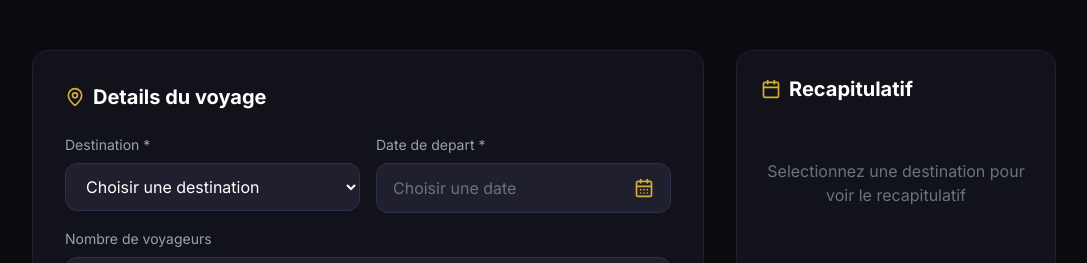
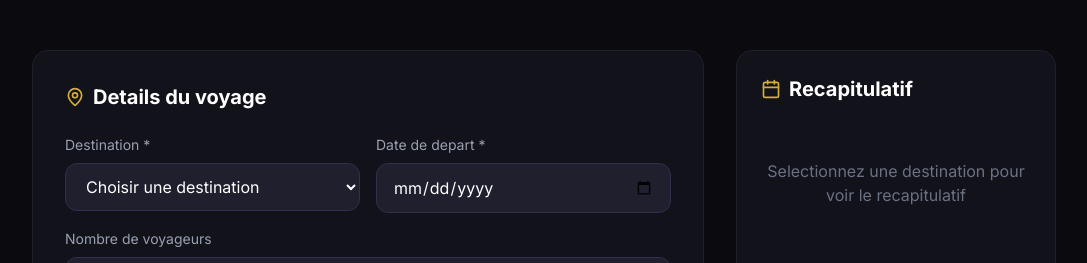
Before and after one commit to Zowx/timetravel-webapp, a Next.js app: page / in a window 1280 px wide. Shown: the part 3101-3364 px from the top of the page, without its empty margins (96-1183 px from the left). Built offline with nearby package versions, Linux system fonts and the light colour scheme.

Commit message:
Revert "💄 style: add react-day-picker for date selection"
This reverts commit 393ca8b4312090faf18fac112936bba7ae13a545.

```diff
--- a/package.json
+++ b/package.json
@@ -9,12 +9,10 @@
     "lint": "eslint"
   },
   "dependencies": {
-    "date-fns": "^4.1.0",
     "framer-motion": "^12.29.2",
     "lucide-react": "^0.563.0",
     "next": "16.1.6",
     "react": "19.2.3",
-    "react-day-picker": "^9.13.0",
     "react-dom": "19.2.3"
   },
   "devDependencies": {
--- a/src/components/Reservation.tsx
+++ b/src/components/Reservation.tsx
@@ -8,12 +8,7 @@ import {
   MapPin,
   CheckCircle,
   AlertCircle,
-  CalendarDays,
 } from "lucide-react";
-import { DayPicker } from "react-day-picker";
-import { format } from "date-fns";
-import { fr } from "date-fns/locale";
-import "react-day-picker/style.css";
 
 const destinations = [
   { id: "paris", name: "Paris 1889", price: 12500 },
@@ -24,14 +19,13 @@ const destinations = [
 export default function Reservation() {
   const [formData, setFormData] = useState({
     destination: "",
+    date: "",
     travelers: "1",
     name: "",
     email: "",
     phone: "",
     message: "",
   });
-  const [selectedDate, setSelectedDate] = useState<Date | undefined>(undefined);
-  const [showCalendar, setShowCalendar] = useState(false);
   const [isSubmitted, setIsSubmitted] = useState(false);
   const [errors, setErrors] = useState<Record<string, string>>({});
 
@@ -46,7 +40,7 @@ export default function Reservation() {
     const newErrors: Record<string, string> = {};
     if (!formData.destination)
       newErrors.destination = "Selectionnez une destination";
-    if (!selectedDate) newErrors.date = "Selectionnez une date";
+    if (!formData.date) newErrors.date = "Selectionnez une date";
     if (!formData.name) newErrors.name = "Entrez votre nom";
     if (!formData.email) newErrors.email = "Entrez votre email";
     else if (!/\S+@\S+\.\S+/.test(formData.email))
@@ -72,14 +66,6 @@ export default function Reservation() {
     setFormData((prev) => ({ ...prev, [name]: value }));
     if (errors[name]) {
       setErrors((prev) => ({ ...prev, [name]: "" }));
-    }
-  };
-
-  const handleDateSelect = (date: Date | undefined) => {
-    setSelectedDate(date);
-    setShowCalendar(false);
-    if (errors.date) {
-      setErrors((prev) => ({ ...prev, date: "" }));
     }
   };
 
@@ -150,71 +136,19 @@ export default function Reservation() {
                     )}
                   </div>
 
-                  {/* Date Picker */}
-                  <div className="relative">
+                  {/* Date */}
+                  <div>
                     <label className="block text-sm text-gray-400 mb-2">
                       Date de depart *
                     </label>
-                    <button
-                      type="button"
-                      onClick={() => setShowCalendar(!showCalendar)}
-                      className={`w-full bg-[#1f1f2e] border ${errors.date ? "border-red-500" : "border-[#2f2f4e]"} rounded-xl px-4 py-3 text-left text-white focus:outline-none focus:border-[#d4af37] transition-colors flex items-center justify-between`}
-                    >
-                      <span
-                        className={
-                          selectedDate ? "text-white" : "text-gray-500"
-                        }
-                      >
-                        {selectedDate
-                          ? format(selectedDate, "dd MMMM yyyy", { locale: fr })
-                          : "Choisir une date"}
-                      </span>
-                      <CalendarDays className="w-5 h-5 text-[#d4af37]" />
-                    </button>
-
-                    {showCalendar && (
-                      <motion.div
-                        initial={{ opacity: 0, y: -10 }}
-                        animate={{ opacity: 1, y: 0 }}
-                        className="absolute z-50 mt-2 bg-[#12121a] border border-[#2f2f4e] rounded-xl shadow-2xl p-4"
-                      >
-                        <DayPicker
-                          mode="single"
-                          selected={selectedDate}
-                          onSelect={handleDateSelect}
-                          locale={fr}
-                          disabled={{ before: new Date() }}
-                          classNames={{
-                            root: "text-white",
-                            months: "flex flex-col",
-                            month: "space-y-4",
-                            caption:
-                              "flex justify-center pt-1 relative items-center text-[#d4af37] font-bold",
-                            caption_label: "text-sm font-medium",
-                            nav: "space-x-1 flex items-center",
-                            nav_button:
-                              "h-7 w-7 bg-[#1f1f2e] hover:bg-[#2f2f4e] rounded-lg flex items-center justify-center transition-colors",
-                            nav_button_previous: "absolute left-1",
-                            nav_button_next: "absolute right-1",
-                            table: "w-full border-collapse space-y-1",
-                            head_row: "flex",
-                            head_cell:
-                              "text-gray-500 rounded-md w-9 font-normal text-[0.8rem]",
-                            row: "flex w-full mt-2",
-                            cell: "text-center text-sm p-0 relative",
-                            day: "h-9 w-9 p-0 font-normal rounded-lg hover:bg-[#d4af37] hover:text-[#0a0a0f] transition-colors flex items-center justify-center",
-                            day_selected:
-                              "bg-[#d4af37] text-[#0a0a0f] font-bold",
-                            day_today: "border border-[#d4af37] text-[#d4af37]",
-                            day_outside: "text-gray-600 opacity-50",
-                            day_disabled:
-                              "text-gray-600 opacity-30 cursor-not-allowed hover:bg-transparent",
-                            day_hidden: "invisible",
-                          }}
-                        />
-                      </motion.div>
-                    )}
-
+                    <input
+                      type="date"
+                      name="date"
+                      value={formData.date}
+                      onChange={handleChange}
+                      min={new Date().toISOString().split("T")[0]}
+                      className={`w-full bg-[#1f1f2e] border ${errors.date ? "border-red-500" : "border-[#2f2f4e]"} rounded-xl px-4 py-3 text-white focus:outline-none focus:border-[#d4af37] transition-colors`}
+                    />
                     {errors.date && (
                       <p className="text-red-500 text-xs mt-1 flex items-center gap-1">
                         <AlertCircle className="w-3 h-3" />
@@ -358,11 +292,11 @@ export default function Reservation() {
                       <span>Voyageurs</span>
                       <span className="text-white">{formData.travelers}</span>
                     </div>
-                    {selectedDate && (
+                    {formData.date && (
                       <div className="flex justify-between text-gray-400">
                         <span>Date</span>
                         <span className="text-white">
-                          {format(selectedDate, "dd MMM yyyy", { locale: fr })}
+                          {new Date(formData.date).toLocaleDateString("fr-FR")}
                         </span>
                       </div>
                     )}
@@ -425,13 +359,13 @@ export default function Reservation() {
                 setIsSubmitted(false);
                 setFormData({
                   destination: "",
+                  date: "",
                   travelers: "1",
                   name: "",
                   email: "",
                   phone: "",
                   message: "",
                 });
-                setSelectedDate(undefined);
               }}
               className="btn-gold"
               whileHover={{ scale: 1.05 }}
```
Also changed, not shown: 2 other files (tests, documents, lock files or other folders).
